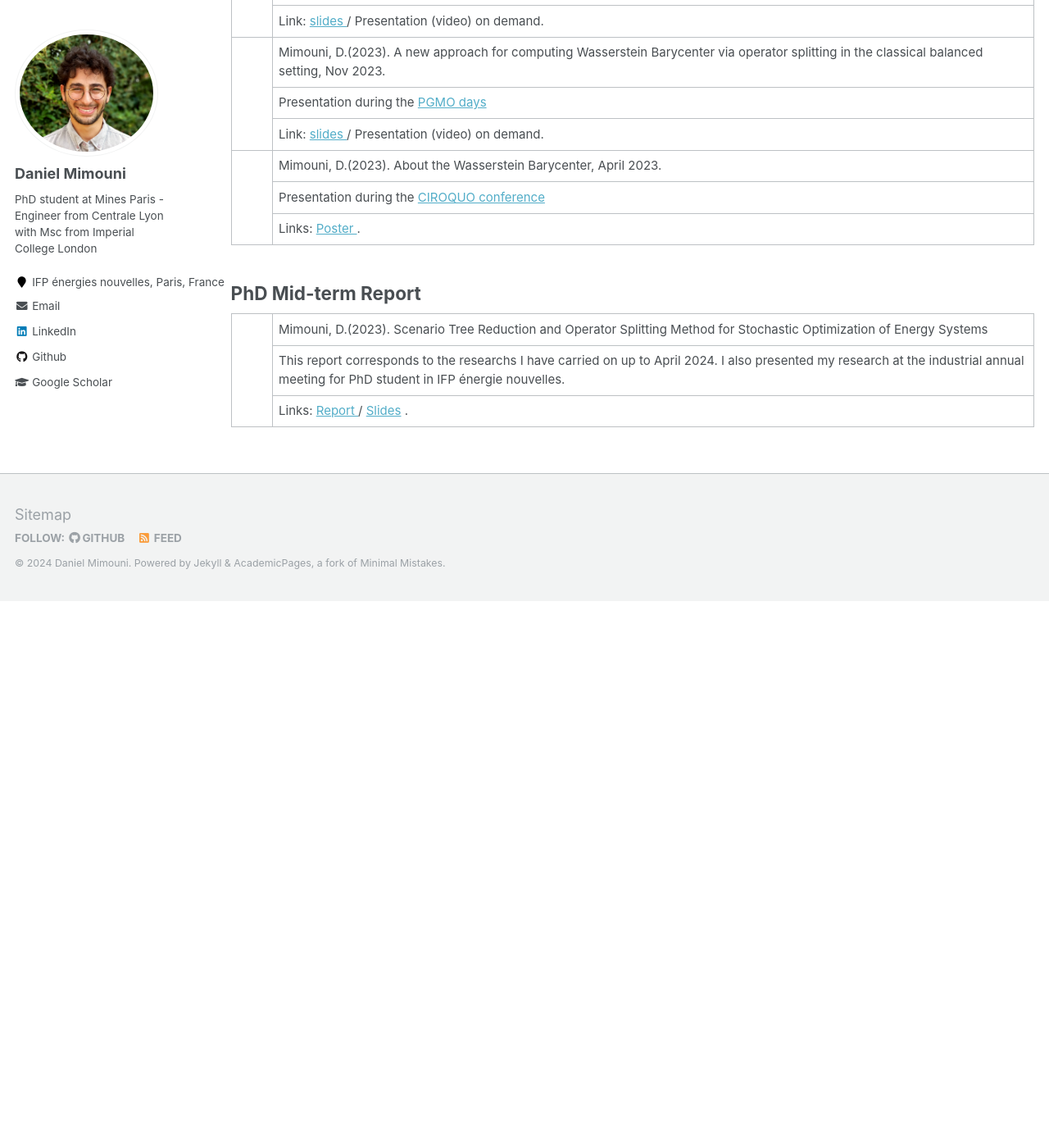
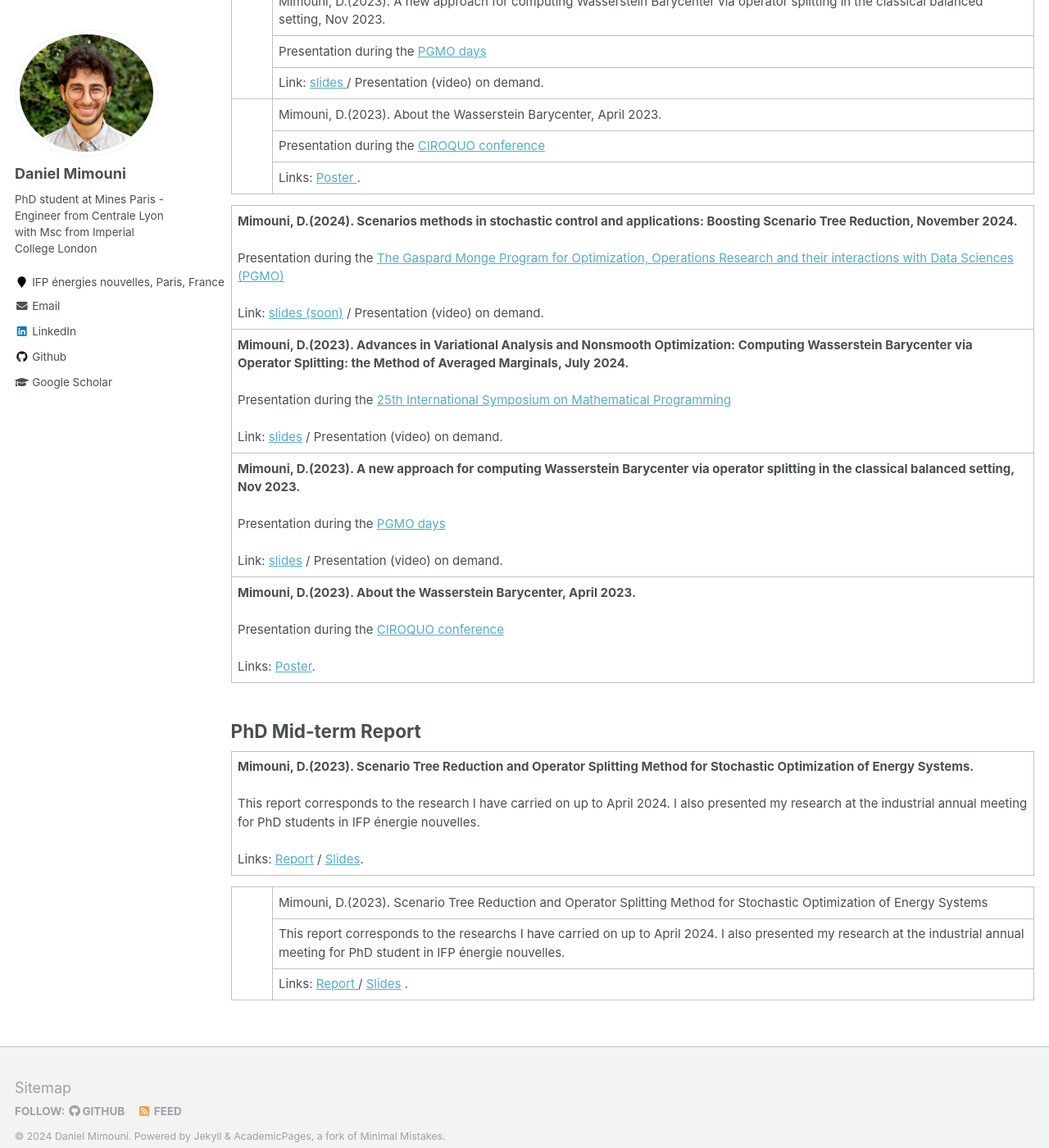
Before and after one commit to dan-mim/dan-mim.github.io, a Jekyll site: the page built from _pages/publications.md, in a window 1280 px wide and 1400 px high, scrolled down 1058 px. Shown: the whole window at 82% size. Built offline with Jekyll 4.4.1, drawn with Linux system fonts in a browser that asks for light colours; before the commit the page ends 1791 px from its top, so only the background shows below that; some of the changed text lies outside the part shown.

Commit message:
Update publications.md

```diff
--- a/_pages/publications.md
+++ b/_pages/publications.md
@@ -33,22 +33,11 @@ By proposing efficient algorithms for computing Wasserstein barycenters and redu
     </td>
   </tr>
 
-  <tr>
-    <td><b>Mimouni, D., Malisani, P., Zhu, J., & de Oliveira, W. (2023). Computing Wasserstein Barycenter via operator splitting: the method of averaged marginals. DOI: 10.1137/23M1584228.</b> </td>
-  </tr>
-  <tr>
-    <td>In <a href="https://epubs.siam.org/doi/abs/10.1137/23M1584228">SIAM Journal on Mathematics of Data Science (SIMODS)</a>. (We have made, using AI, a song describing the method (MAM). You may check it <a href="https://drive.google.com/file/d/1ZN8mGAFXmsbvSU3s83v1qkVVg0oKJkI7/view?usp=drive_link">here</a>.) </td>
-  </tr>
-  <tr>
-    <td>Link: <a href="https://epubs.siam.org/doi/abs/10.1137/23M1584228">Paper</a> <a href="https://www.researchgate.net/publication/373838665_Computing_Wasserstein_Barycenter_via_operator_splitting_the_method_of_averaged_marginals">ResearchGate</a> / <a href="/files/Computing_Wasserstein_Barycenters_via_operator_splitting.pdf">paper PDF</a> / <a href="https://ifpen-gitlab.appcollaboratif.fr/detocs/mam_wb">codes</a> .</td>
-  </tr>
    <tr>
     <td><b>Mimouni, D., Malisani, P., Zhu, J., & de Oliveira, W. (2024). Scenario Tree Reduction via Wasserstein Barycenters.</b> </td>
-  </tr>
-  <tr>
+<br><br>
     <td>Submitted in <a href="https://link.springer.com/journal/10479">Annals of Operations Research</a>.  </td>
-  </tr>
-  <tr>
+<br><br>
     <td>Link: <a href="https://www.researchgate.net/publication/">website</a> / <a href="/files/reduction_tree.pdf">paper PDF</a> / <a href="https://github.com/dan-mim/Nested_tree_reduction">codes</a> .</td>
 
   </tr>
@@ -103,7 +92,53 @@ By proposing efficient algorithms for computing Wasserstein barycenters and redu
   </tr>
 </table>
 
+
+<table>
+  <tr>
+    <td>
+      <b>Mimouni, D.(2024). Scenarios methods in stochastic control and applications: Boosting Scenario Tree Reduction, November 2024.</b><br><br>
+      Presentation during the <a href="https://www.fondation-hadamard.fr/fr/programmes/les-programmes-thematiques/home/pgmo-days/">The Gaspard Monge Program for Optimization, Operations Research and their interactions with Data Sciences (PGMO)</a><br><br>
+      Link: <a href="/files/PGMO2.pdf">slides (soon)</a> / Presentation (video) on demand.
+    </td>
+  </tr>
+
+  <tr>
+    <td>
+      <b>Mimouni, D.(2023). Advances in Variational Analysis and Nonsmooth Optimization: Computing Wasserstein Barycenter via Operator Splitting: the Method of Averaged Marginals, July 2024.</b><br><br>
+      Presentation during the <a href="https://ismp2024.gerad.ca/">25th International Symposium on Mathematical Programming</a><br><br>
+      Link: <a href="/files/ISMP.pdf">slides</a> / Presentation (video) on demand.
+    </td>
+  </tr>
+
+  <tr>
+    <td>
+      <b>Mimouni, D.(2023). A new approach for computing Wasserstein Barycenter via operator splitting in the classical balanced setting, Nov 2023.</b><br><br>
+      Presentation during the <a href="https://smf.emath.fr/evenements-smf/pgmo-days-2023">PGMO days</a><br><br>
+      Link: <a href="/files/PGMOdays.pdf">slides</a> / Presentation (video) on demand.
+    </td>
+  </tr>
+
+  <tr>
+    <td>
+      <b>Mimouni, D.(2023). About the Wasserstein Barycenter, April 2023.</b><br><br>
+      Presentation during the <a href="https://smf.emath.fr/evenements-smf/pgmo-days-2023">CIROQUO conference</a><br><br>
+      Links: <a href="/files/CIROQUO_Wasserstein.pdf">Poster</a>.
+    </td>
+  </tr>
+</table>
+
 ## PhD Mid-term Report
+<table>
+  <tr>
+    <td>
+      <b>Mimouni, D.(2023). Scenario Tree Reduction and Operator Splitting Method for Stochastic Optimization of Energy Systems.</b><br><br>
+      This report corresponds to the research I have carried on up to April 2024. I also presented my research at the industrial annual meeting for PhD students in IFP énergie nouvelles.<br><br>
+      Links: <a href="/files/MIMOUNI_Daniel_R11.pdf">Report</a> / <a href="/files/mid-phd_Mimouni_Daniel_R11.pdf">Slides</a>.
+    </td>
+  </tr>
+</table>
+
+
 <table>
   <tr>
     <td rowspan="3" style="width: 50px;"></td>
```
